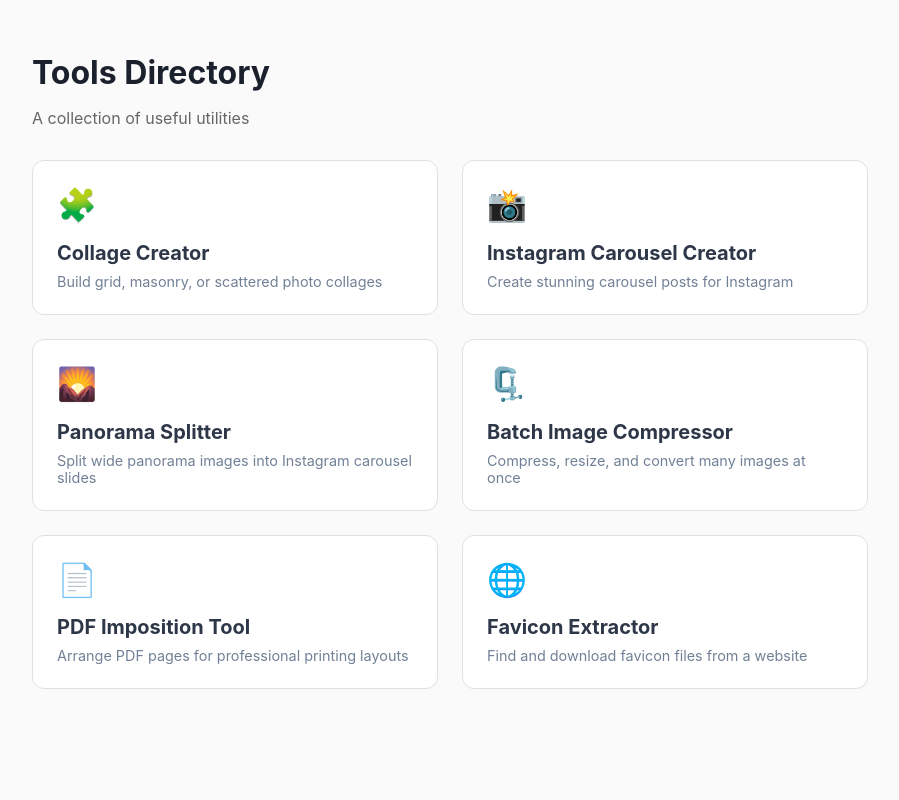
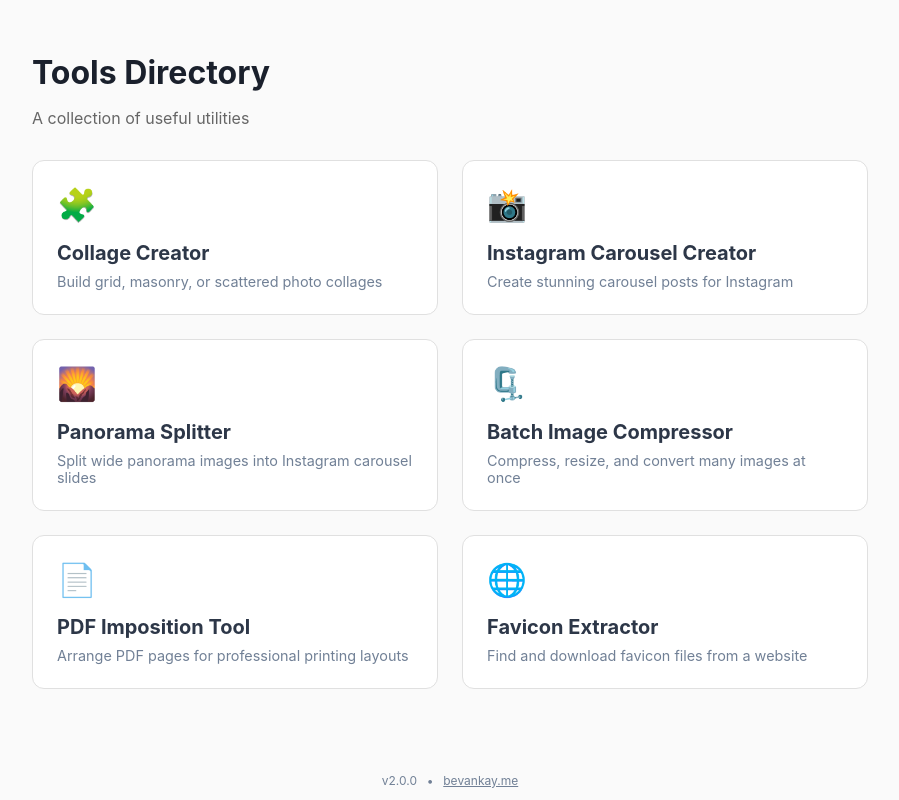
Before and after one commit to bevanjkay/tools, a SvelteKit app: page / in a window 1280 px wide. Shown: the whole page, without its empty margins (190-1089 px from the left). Built offline with nearby package versions, Linux system fonts and the light colour scheme.

Commit message:
Bump to 2.0.0 and add dynamic footer version link

```diff
--- a/package.json
+++ b/package.json
@@ -1,7 +1,7 @@
 {
 	"name": "tools",
 	"type": "module",
-	"version": "1.1.0",
+	"version": "2.0.0",
 	"private": true,
 	"scripts": {
 		"dev": "vite dev",
--- a/src/routes/+layout.svelte
+++ b/src/routes/+layout.svelte
@@ -1,8 +1,46 @@
 <script lang="ts">
 	import type { Snippet } from "svelte";
+	import packageJson from "../../package.json";
 	import "$lib/styles/global.css";
 
 	const { children }: { children: Snippet } = $props();
+	const appVersion = packageJson.version;
 </script>
 
-{@render children()}
+<div class="app-shell">
+	<div class="app-main">
+		{@render children()}
+	</div>
+	<footer class="site-footer">
+		<span>v{appVersion}</span>
+		<span class="footer-separator">•</span>
+		<a href="https://bevankay.me" target="_blank" rel="noopener noreferrer">bevankay.me</a>
+	</footer>
+</div>
+
+<style>
+	.app-shell {
+		min-height: 100vh;
+		display: flex;
+		flex-direction: column;
+	}
+
+	.app-main {
+		flex: 1;
+	}
+
+	.site-footer {
+		text-align: center;
+		padding: 0.5rem 1rem 0.75rem;
+		font-size: 0.75rem;
+		color: #718096;
+	}
+
+	.footer-separator {
+		padding: 0 0.4rem;
+	}
+
+	.site-footer a {
+		color: inherit;
+	}
+</style>
```
